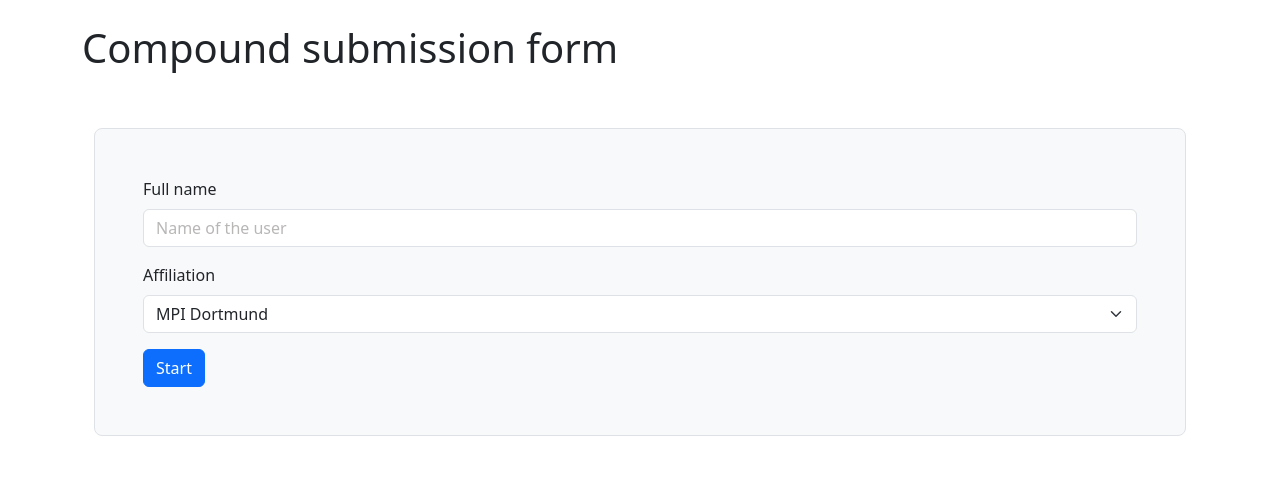
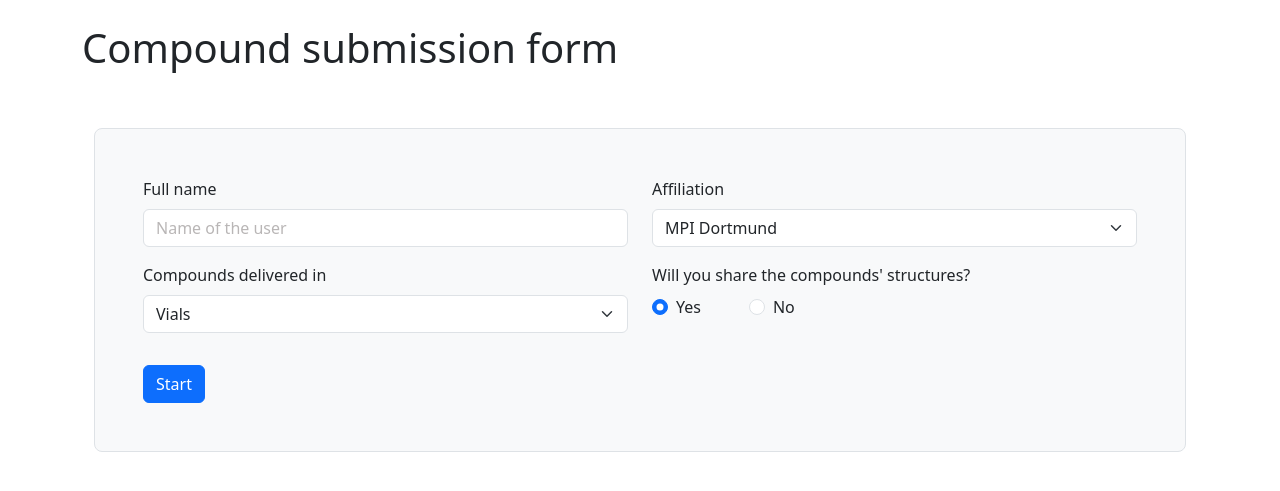
Before and after one commit to BernalFA/submission_form, a Flask app: page / in a window 1280 px wide. Shown: the part 168-659 px from the top of the page. Run offline with Flask 3, Linux system fonts and the light colour scheme.

Commit message:
add new fields to start site

```diff
--- a/app/templates/index.html
+++ b/app/templates/index.html
@@ -10,15 +10,35 @@
 
 <div class="container">
     <form method="POST" class="p-4 p-md-5 border rounded-3 bg-light">
-        <div class="mb-3">
+        <div class="row mb-3">
             {{ user_form.hidden_tag() }}
-            {{ user_form.username.label(class="form-label") }}
-            {{ user_form.username(class="form-control placeholder-lightgray", placeholder="Name of the user") }}
+            <div class="col-md-6">
+                {{ user_form.username.label(class="form-label") }}
+                {{ user_form.username(class="form-control placeholder-lightgray", placeholder="Name of the user") }}
+            </div>
+            <div class="col-md-6">
+                {{ user_form.membership.label(class="form-label") }}
+                {{ user_form.membership(class="form-select") }}
+            </div>
         </div>
-        <div class="mb-3">
-            {{ user_form.membership.label(class="form-label") }}
-            {{ user_form.membership(class="form-select") }}
+        <div class="row mb-3">
+            <div class="col-md-6">
+                {{ user_form.delivery.label(class="form-label") }}
+                {{ user_form.delivery(class="form-select") }}
+            </div>
+            <div class="col-md-6">
+                {{ user_form.structures.label(class="form-label") }}
+                <div class="d-flex">
+                    {% for subfield in user_form.structures %}
+                    <div class="form-check me-5">
+                        {{ subfield(class="form-check-input") }}
+                        {{ subfield.label(class="form-check-label") }}
+                    </div>
+                    {% endfor %}
+                </div>
+            </div>
         </div>
+        <div class="row mb-3"></div>
         <button type="submit" class="btn btn-primary">Start</button>
     </form>
 </div>
--- a/app/views.py
+++ b/app/views.py
@@ -20,7 +20,9 @@ def index():
     user_form = UserDataForm()
     if user_form.validate_on_submit():
         entry = UserManager(username=user_form.username.data,
-                            membership=user_form.membership.data)
+                            membership=user_form.membership.data,
+                            delivery=user_form.delivery.data,
+                            include_structures=user_form.structures.data == "true")
         try:
             db.session.add(entry)
             db.session.commit()
```
